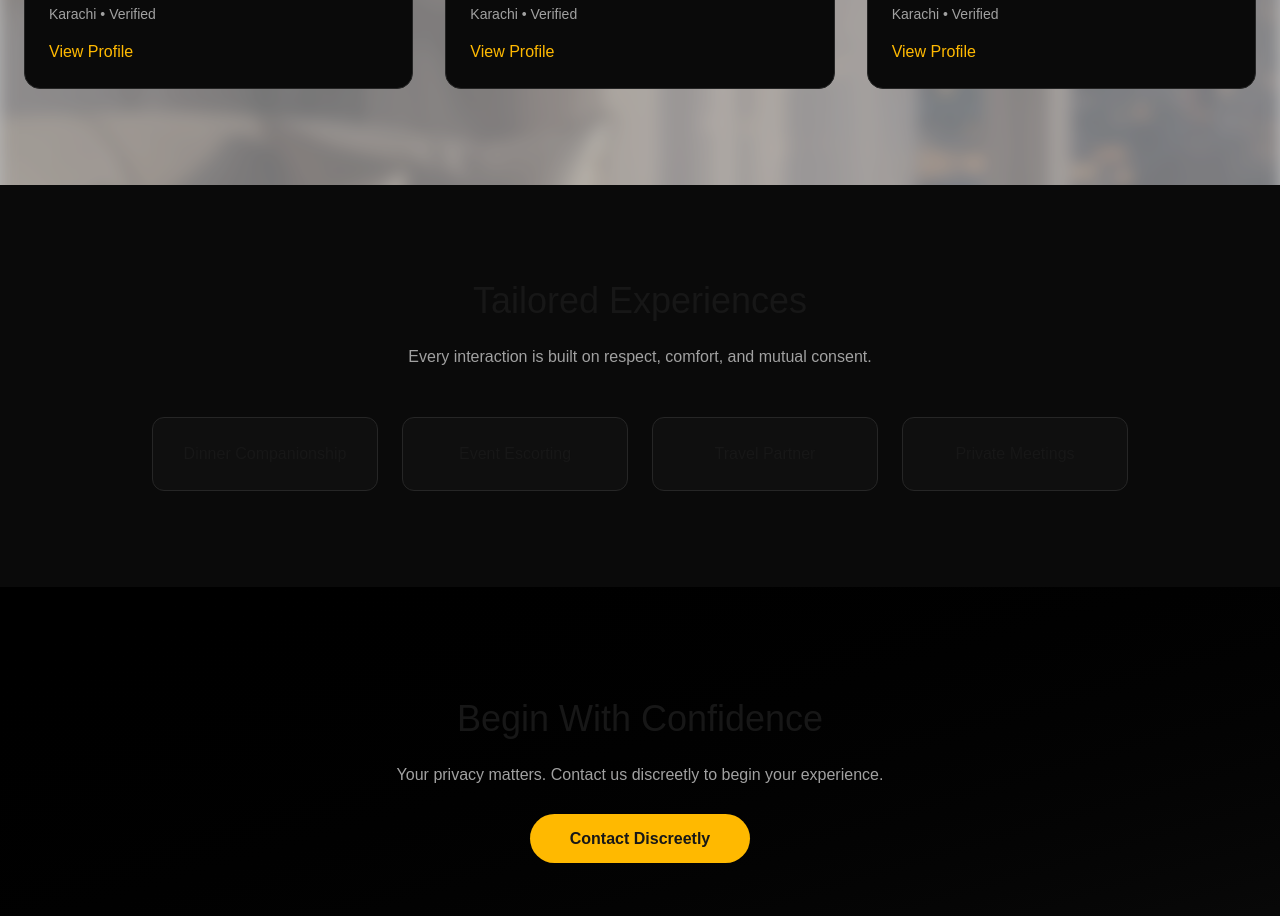
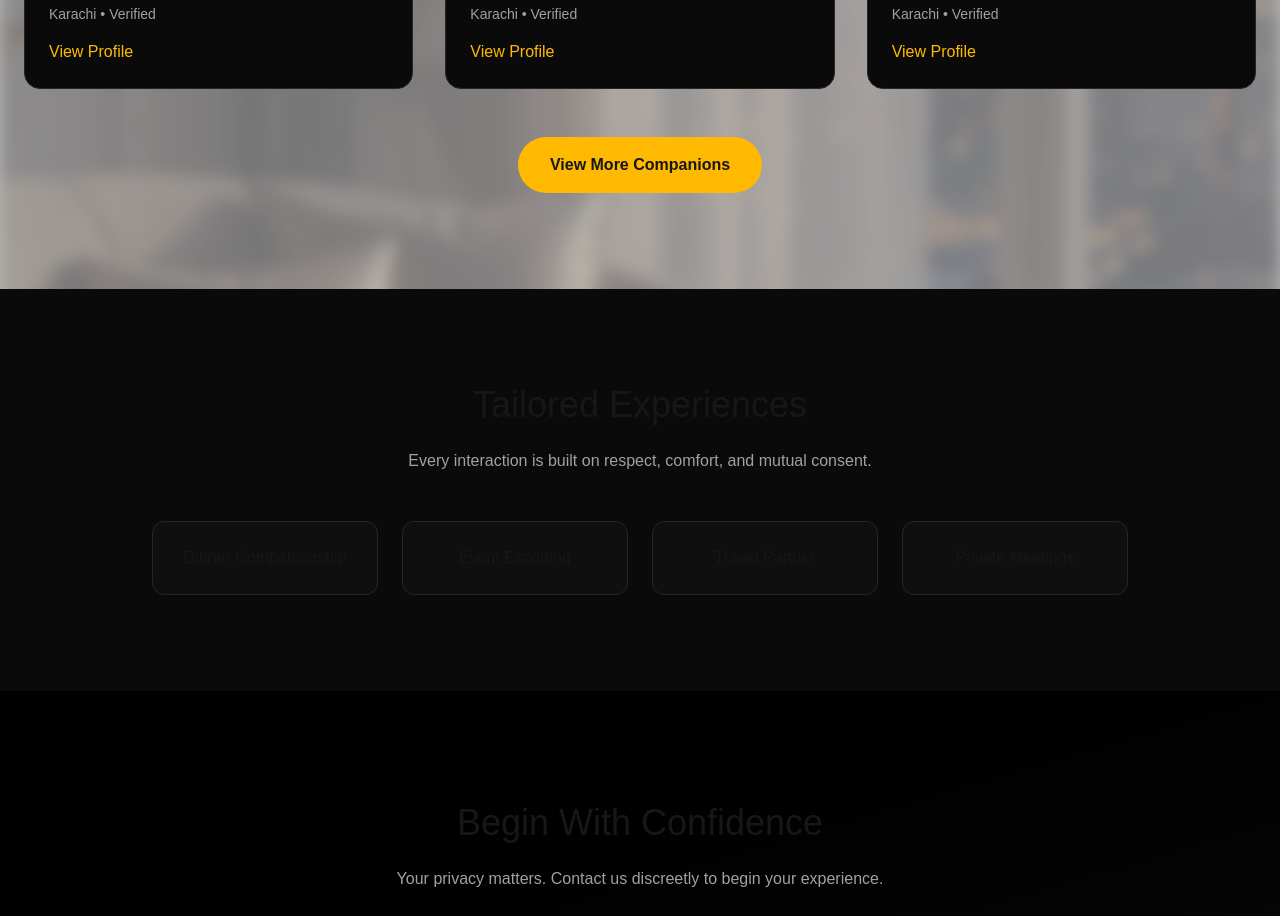
Before and after one commit to ImTalhaArif/rocky-escorts, a Next.js app: page / in a window 1280 px wide. Shown: the part 1420-2336 px from the top of the page. Built offline with nearby package versions, Linux system fonts and the light colour scheme; a web font is replaced by a local one.

Commit message:
Update page.tsx

```diff
--- a/app/page.tsx
+++ b/app/page.tsx
@@ -51,6 +51,13 @@ return ( <> {/* Hero Section */} <section className="relative overflow-hidden">
           </div>
         ))}
       </div>
+
+      {/* View More Button */}
+      <div className="mt-12 text-center">
+        <a href="/companions/page" className="inline-block px-8 py-4 rounded-full bg-amber-400 text-neutral-900 font-semibold hover:bg-amber-300 transition">
+          View More Companions
+        </a>
+      </div>
     </div>
   </section>
 
```
